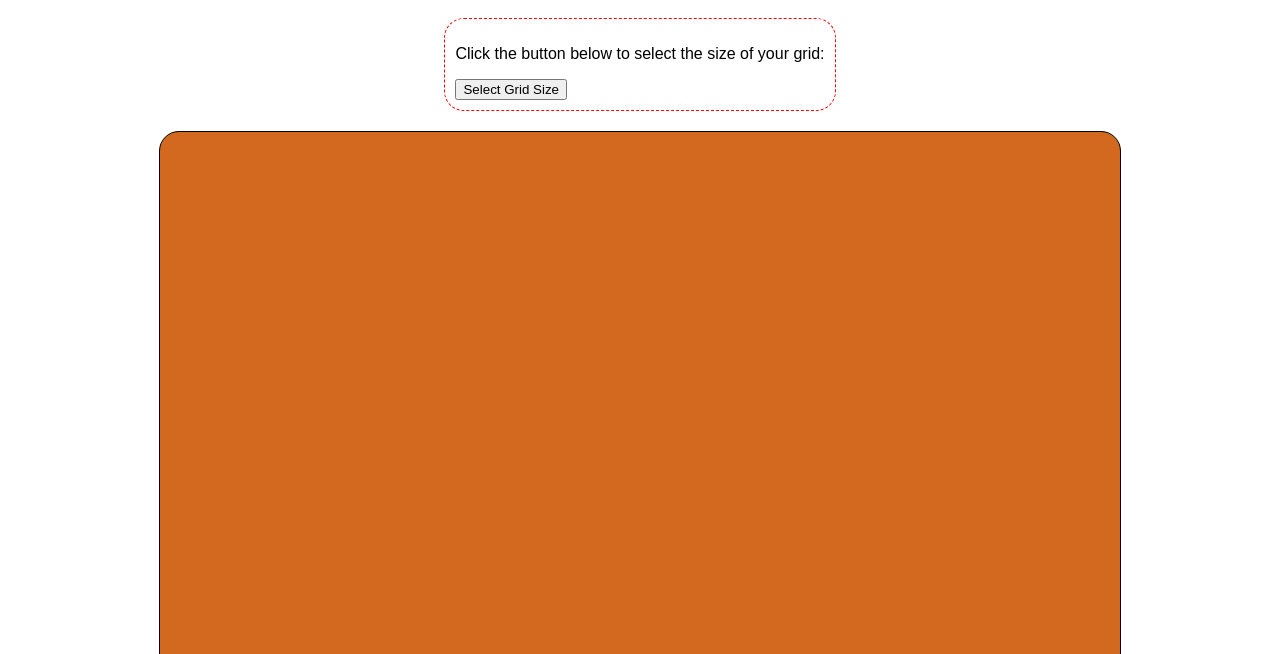
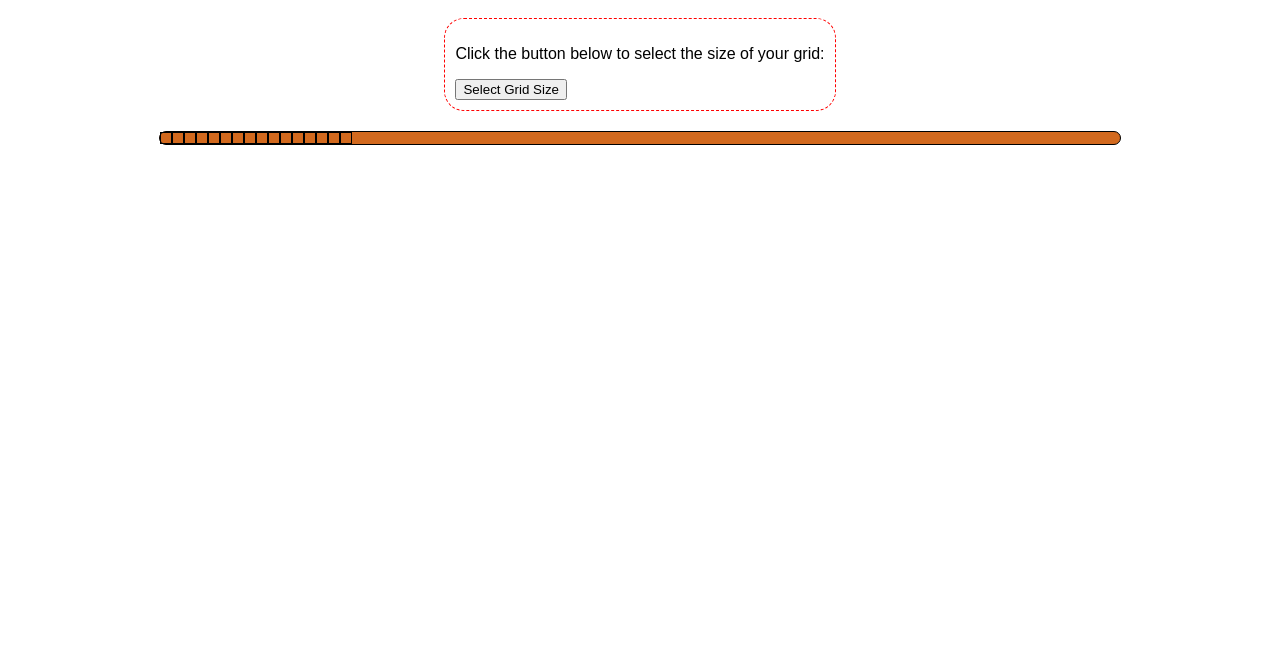
Before and after one commit to bmd7700/top-etchasketch, a plain HTML site: page index.html in a window 1280 px wide. Shown: the part 146-800 px from the top of the page. Drawn offline with Linux system fonts and the light colour scheme.

Commit message:
fix appendDiv and setUserGrid, can now manipulate grid to some extent.

```diff
--- a/etchasketch.js
+++ b/etchasketch.js
@@ -9,25 +9,28 @@
  *
  */
 
-// const testAppend = document.createElement("p");
-// testAppend.innerText = "I LIVE";
-// container.appendChild(testAppend);
 const container = document.getElementById("container");
 const addDiv = document.createElement("div");
 const userGrid = document.getElementById("userGrid");
+for(i = 0; i<16; i++){
+    appendDiv();
+    console.log('appending');
+}
 
 //called by onClick from button id "userGrid"
 function setUserGrid(){
+    while(container.firstChild){
+        container.removeChild(container.firstChild);
+        console.log('removing');
+    }
     let gridSize = prompt('Enter a number between 1 and 100: ');
     if(gridSize > 0 && gridSize <101){
         for(let i = 0; i < gridSize; i++){
-            appendDiv(container, "TEST");
+            appendDiv();
         }
     } else {alert("That is not a number between 1 and 100, you lump!")}
 }
 
-function appendDiv(nodeName, text){
-    newDiv = document.createElement("div");
-    newDiv.innerText = text;
-    nodeName.appendChild(newDiv);
+function appendDiv(){
+    container.appendChild(document.createElement("div")).className = "class1";
 }
--- a/index.html
+++ b/index.html
@@ -15,8 +15,7 @@
         <p>Click the button below to select the size of your grid:</p>
         <button id="userGrid" onClick = "setUserGrid()">Select Grid Size</button>
     </div>
-    <div id="container"> <!-- Container grid should be of a set width, e.g. 960px-->
-
+    <div id="container">
     </div>
     <script src="etchasketch.js"></script>
 </body>
--- a/style.css
+++ b/style.css
@@ -29,12 +29,19 @@ body{
     justify-items: center;
 }
 #container{
+    display: flex;
     align-self: center;
+    flex-wrap: wrap;
     background-color: chocolate;
     width: 960px;
-    height: 960px;
+    height: auto;
     border: 1px solid black;
     border-radius: 20px;
     align-content: center;
     margin: 20px;
 }
+.class1{
+    border: 1px solid black;
+    width: 10px;
+    height: 10px;
+}
```
